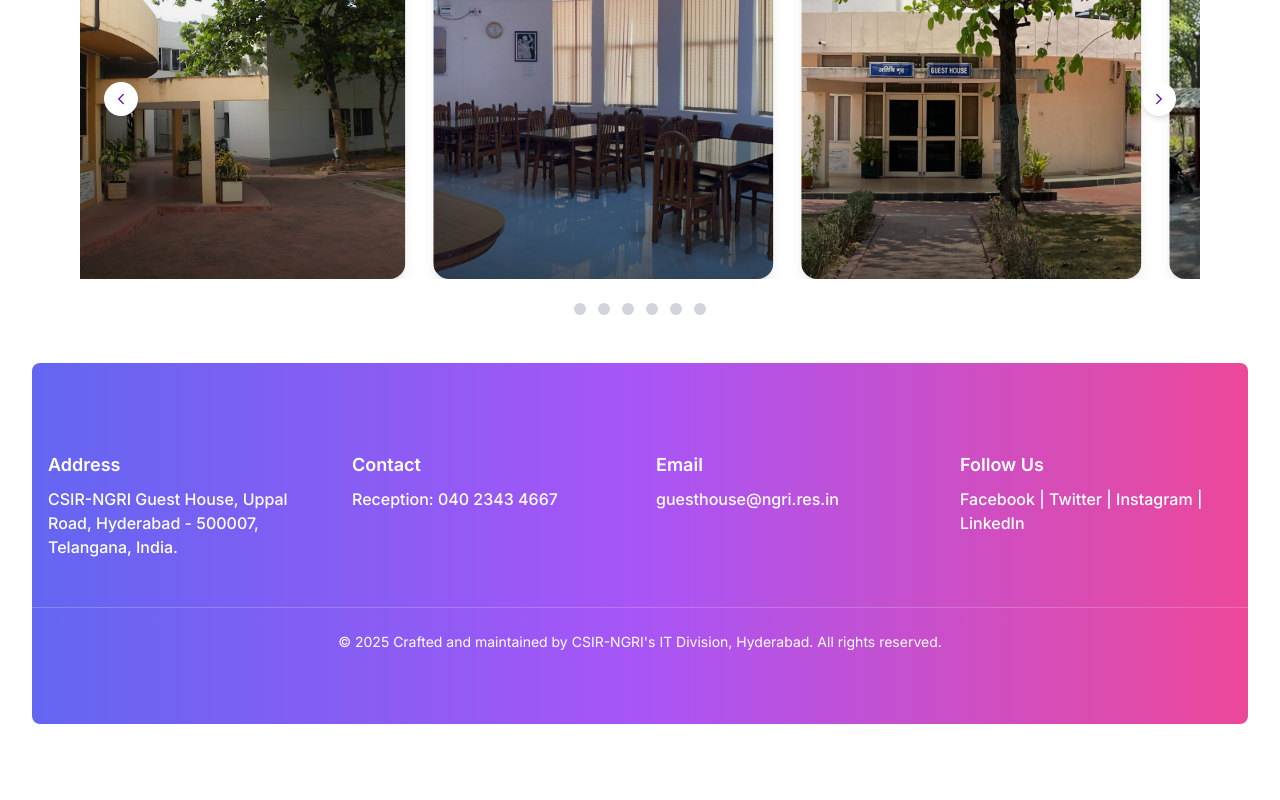
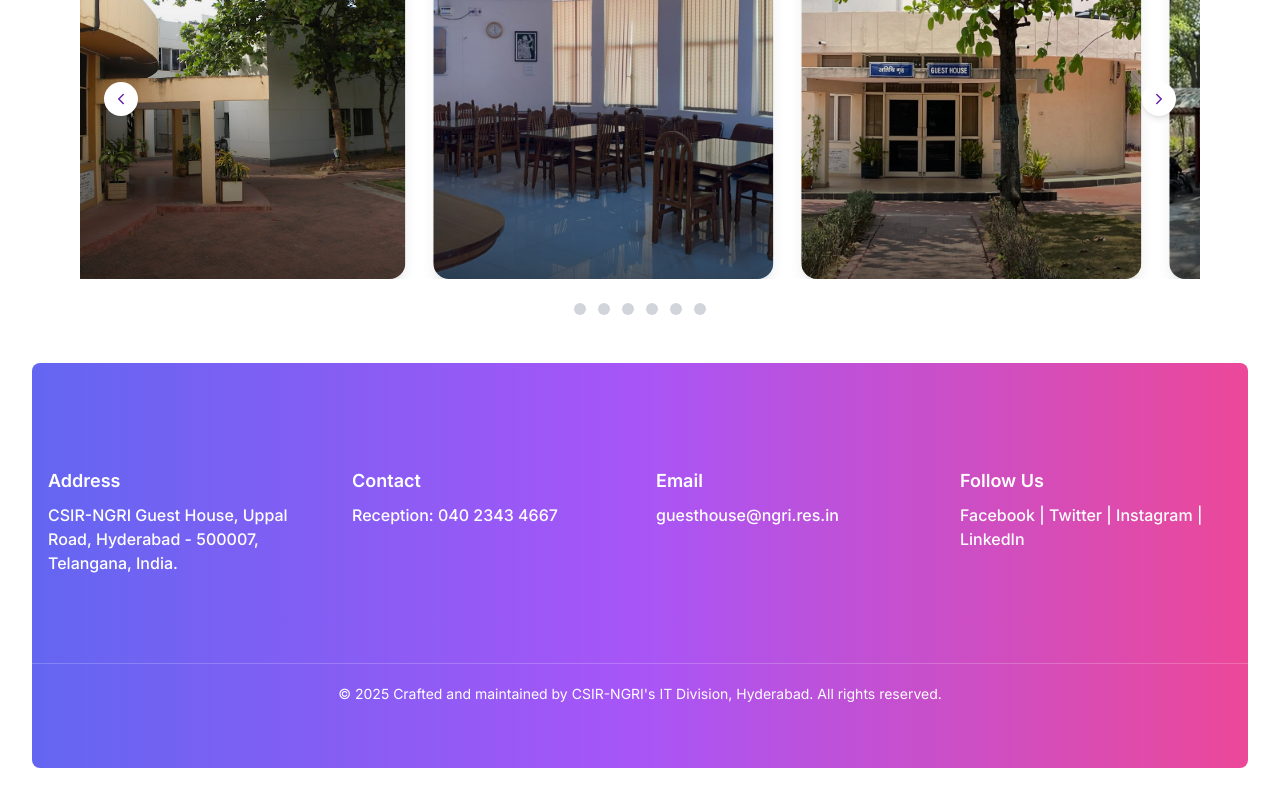
Before and after one commit to Abhinavkulkarni997/NgriGuestHouseORS, a React (Vite) app in the folder Frontend/: page / in a window 1280 px wide. Shown: the part 1842-2642 px from the top of the page. Before the commit the page ends 2598 px from the top, so only its background shows below. Built offline with nearby package versions, Linux system fonts and the light colour scheme; the HTML template or start-up script is replaced by a standard one.

Commit message:
new features and files added

```diff
--- a/Frontend/src/components/Footer/Footer.jsx
+++ b/Frontend/src/components/Footer/Footer.jsx
@@ -21,7 +21,7 @@ const Footer = () => {
     info:'Facebook | Twitter | Instagram | LinkedIn'
 }]
   return (
-    <footer className='bottom-0 left-0 relative bg-indigo-500/70 backdrop-blur-md bg-gradient-to-r from-indigo-500 via-purple-500 to-pink-500 rounded-lg w-full pt-10 py-12 '>
+    <footer className='bg-[#0A1A2F] bg-indigo-500/70 backdrop-blur-md bg-gradient-to-r from-indigo-500 via-purple-500 to-pink-500 rounded-lg w-full pt-14 pb-10 '>
     <div className='max-w-[1280px] mx-auto px-4 py-12 grid md:grid-cols-4 gap-8 '>
         {footerItems.map((item,index)=>{
             return(
@@ -37,7 +37,7 @@ const Footer = () => {
 
 
       {/* Bottom section: All rights reserved*/}
-      <div className="border-t border-white/20 text-center  text-white py-6 px-4 text-sm  ">
+      <div className="border-t border-white/20 text-center  text-white py-6 px-4 text-sm  mt-10 pt-5">
           © {currentYear} Crafted and maintained by CSIR-NGRI's IT Division, Hyderabad.
           All rights reserved.
       </div>
```
